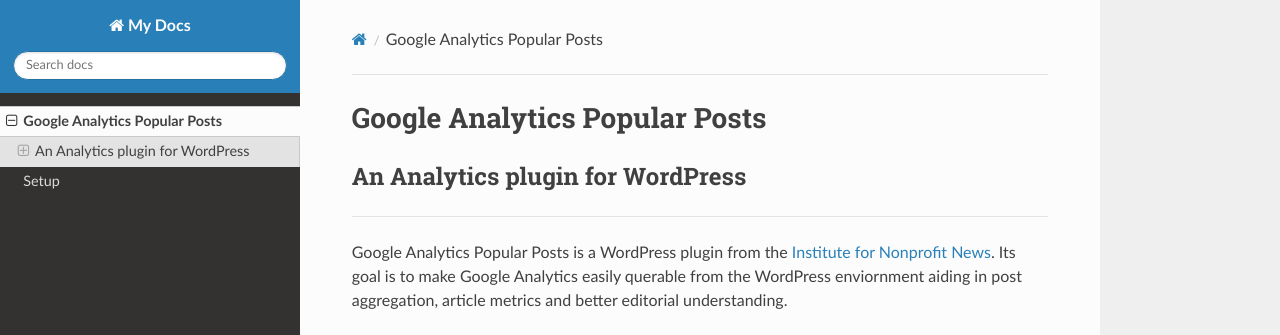
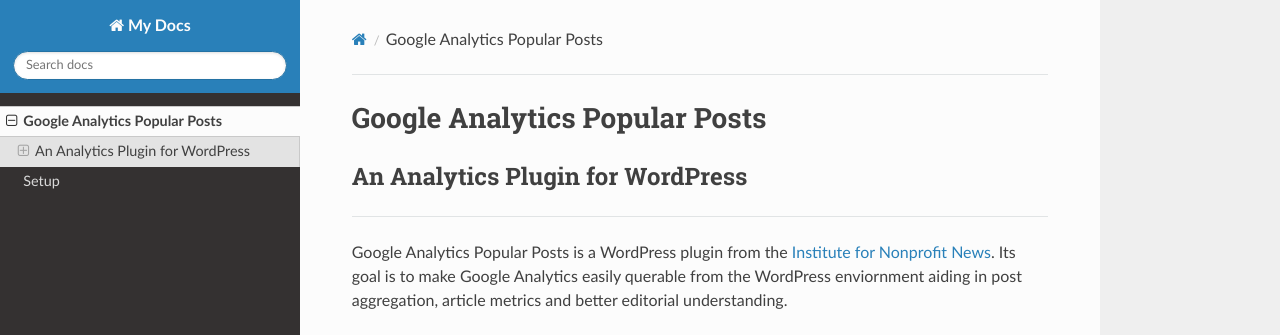
Before and after one commit to INN/Google-Analytics-Popular-Posts, an MkDocs documentation site: the page built from docs/index.md, in a window 1280 px wide and 1024 px high. Shown: the top 335 px of the window. Built offline with MkDocs 1.6.1, drawn with Linux system fonts in a browser that asks for light colours; nearby versions of some CDN libraries.

Commit message:
fix capitalization

```diff
--- a/docs/index.md
+++ b/docs/index.md
@@ -1,6 +1,6 @@
 # Google Analytics Popular Posts
 
-## An Analytics plugin for WordPress
+## An Analytics Plugin for WordPress
 
 ---
 
```
